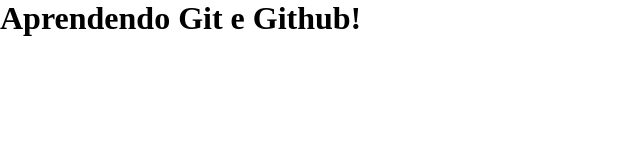
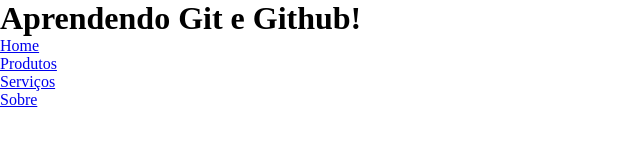
Before and after one commit to zxcmarco/intro-git, a plain HTML site: page index.html in a window 1280 px wide. Shown: the whole page, without its empty margins (0-640 px from the left). Drawn offline with Linux system fonts and the light colour scheme.

Commit message:
Navigation menu is OK

```diff
--- a/index.html
+++ b/index.html
@@ -12,6 +12,14 @@
         <header>
             <h1>Aprendendo Git e Github!</h1>
         </header>
+        <nav>
+            <ul>
+                <li> <a href="#">Home</a> </li>
+                <li> <a href="#">Produtos</a> </li>
+                <li> <a href="#">Serviços</a> </li>
+                <li> <a href="#">Sobre</a> </li>
+            </ul>
+        </nav>
 
     </div>
 </body>
```
